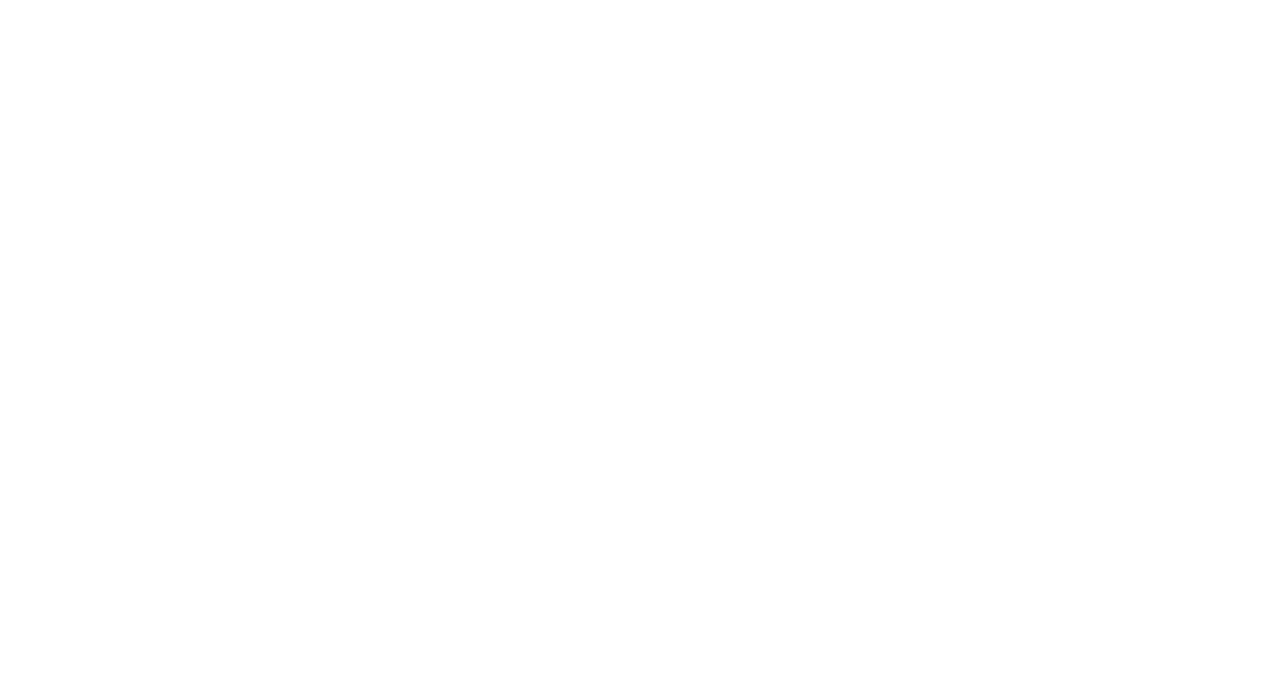
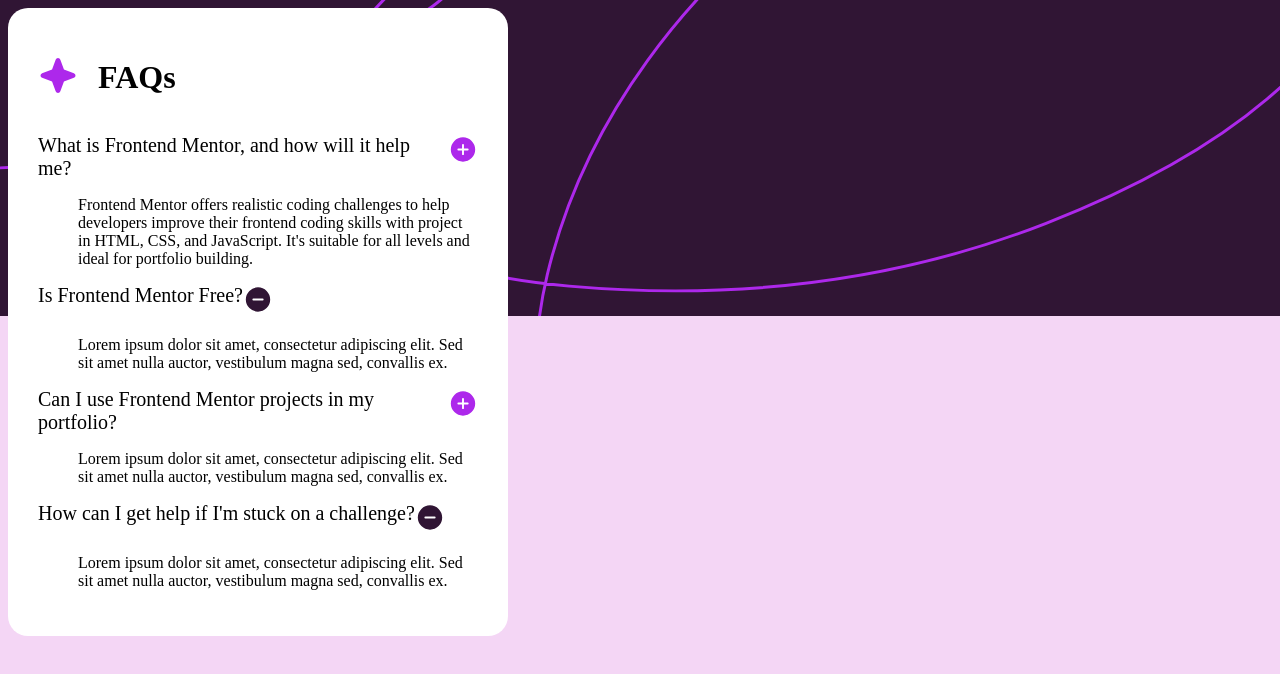
Before and after one commit to Pr1ncePandey/FAQ-Accordion, a plain HTML site: page index.html in a window 1280 px wide. Drawn offline with Linux system fonts and the light colour scheme.

Commit message:
add html and some css

```diff
--- a/index.html
+++ b/index.html
@@ -7,6 +7,30 @@
     <link rel="stylesheet" href="style.css">
 </head>
 <body>
-
+    <div class="container">
+        <div class="container-head">
+        <a><img class="container-head-logo" src="images/icon-star.svg" alt=""></a>
+        <h1 class="faq">FAQs</h1>
+        </div>
+        <dl>
+            <dt class="faq-question">What is Frontend Mentor, and how will it help me? <a><img class="btn-plus" src="images/icon-plus.svg" alt=""></a></dt>
+            <dd>
+                <p>Frontend Mentor offers realistic coding challenges to help developers improve their frontend coding skills with project in HTML, CSS, and JavaScript. It's suitable for all levels and ideal for portfolio building.</p>
+            </dd>
+            <dt class="faq-question">Is Frontend Mentor Free? <a><img src="images/icon-minus.svg" alt="" class="btn-plus"></a></dt>
+            <dd>
+                <p>Lorem ipsum dolor sit amet, consectetur adipiscing elit. Sed sit amet nulla auctor, vestibulum magna sed, convallis ex.</p>
+            </dd>
+            <dt class="faq-question">Can I use Frontend Mentor projects in my portfolio? <a><img src="images/icon-plus.svg" alt="" class="btn-plus"></a></dt>
+            <dd>
+                <p>Lorem ipsum dolor sit amet, consectetur adipiscing elit. Sed sit amet nulla auctor, vestibulum magna sed, convallis ex.</p>
+            </dd>
+            <dt class="faq-question">How can I get help if I'm stuck on a challenge? <a><img src="images/icon-minus.svg" alt="" class="btn-plus"></a></dt>
+            <dd>
+                <p>Lorem ipsum dolor sit amet, consectetur adipiscing elit. Sed sit amet nulla auctor, vestibulum magna sed, convallis ex.</p>
+            </dd>
+        </dl>
+    </div>
 </body>
 </html>
+</html>
--- a/style.css
+++ b/style.css
@@ -0,0 +1,42 @@
+body {
+    background-image: url(images/background-pattern-desktop.svg);
+    background-repeat: no-repeat;
+    background-size: cover;
+    background-color: rgb(244, 214, 245);
+}
+
+body,container {
+    width: 500px;
+    height: 300px;
+    display: block;
+}
+
+.container {
+    border: 2px;
+    border-style: none;
+    padding: 30px;
+    background-color: white;
+    border-radius: 20px;
+
+}
+
+.container-head {
+    display: flex;
+    align-items: center;
+}
+
+.container-head-logo {
+    margin-right: 20px;
+}
+
+.btn-plus {
+    border: 1px solid;
+    border-style: none;
+    border-radius: 50%;
+}
+
+.faq-question {
+    font-size: 20px;
+    display: flex;
+
+}
```
